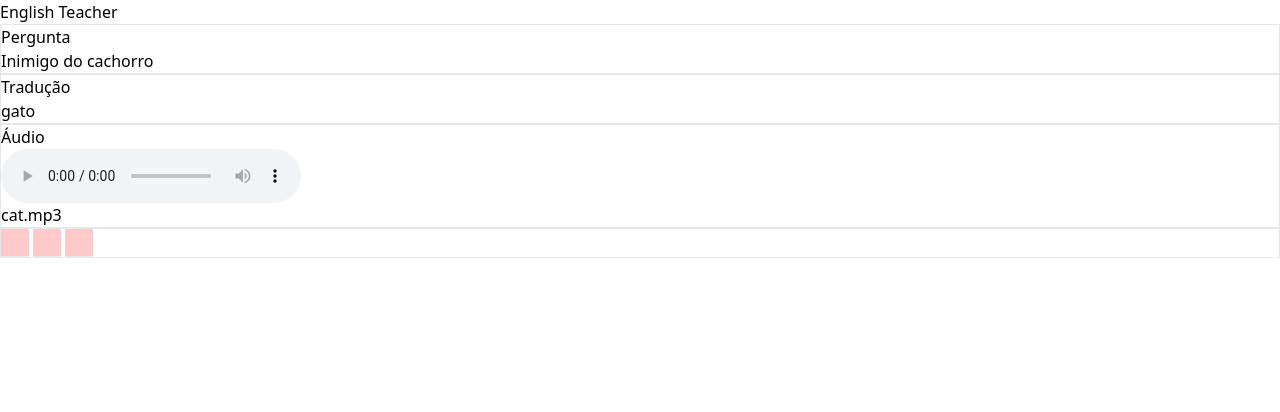
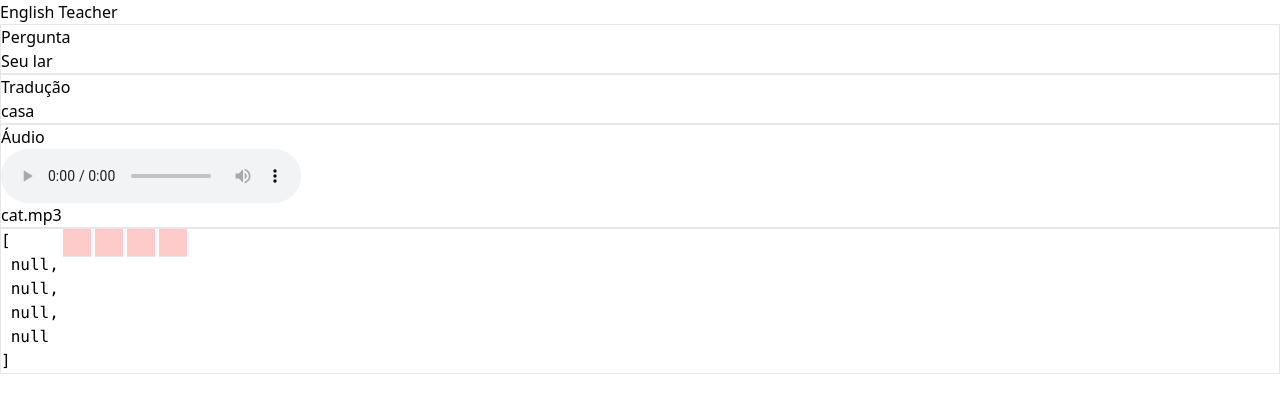
Before and after one commit to coffezilla/english-teacher, a React (Vite) app in the folder my-app/: page / in a window 1280 px wide. Shown: the top 412 px of the page. Built offline with nearby package versions, Linux system fonts and the light colour scheme.

Commit message:
basic function

```diff
--- a/my-app/package.json
+++ b/my-app/package.json
@@ -10,6 +10,7 @@
     "preview": "vite preview"
   },
   "dependencies": {
+    "lodash": "^4.17.21",
     "react": "^18.2.0",
     "react-dom": "^18.2.0"
   },
--- a/my-app/src/App.tsx
+++ b/my-app/src/App.tsx
@@ -1,81 +1,10 @@
-import { useEffect, useState } from "react";
-import { separatorOfStrings } from "./helpers/utils";
-
-interface ISUserWord {
-  english?: string[];
-  portuguese?: string;
-  question?: string;
-  audio?: string;
-}
+import MainPlayer from "./components/MainPlayer";
 
 function App() {
-  const [userWord, setUserWord] = useState<ISUserWord | null>(null);
-
-  {
-    useEffect(() => {
-      const english = "cat";
-      const portuguese = "gato";
-      const audio = "cat.mp3";
-      const question = "Inimigo do cachorro";
-      const wordStripped = separatorOfStrings(english);
-
-      setUserWord({
-        english: wordStripped,
-        portuguese: portuguese,
-        audio: audio,
-        question: question,
-      });
-    }, []);
-  }
-
   return (
     <>
       <div>
-        <h1>English Teacher</h1>
-        {userWord && (
-          <>
-            <div className="border">
-              <h2>Pergunta</h2>
-              <p>{userWord.question}</p>
-            </div>
-            <div className="border">
-              <h2>Tradução</h2>
-              <p>{userWord.portuguese}</p>
-            </div>
-            <div className="border">
-              <h2>Áudio</h2>
-              <audio src={`/audio/${userWord.audio}`} controls>
-                Play
-              </audio>
-              <p>{userWord.audio}</p>
-            </div>
-            <div className="border">
-              <ul className="flex space-x-1">
-                <li className="">
-                  <input
-                    type="text"
-                    className="border-b bg-red-200 text-lg h-7 w-7 text-center"
-                    maxLength={1}
-                  />
-                </li>
-                <li className="">
-                  <input
-                    type="text"
-                    className="border-b bg-red-200 text-lg h-7 w-7 text-center"
-                    maxLength={1}
-                  />
-                </li>
-                <li className="">
-                  <input
-                    type="text"
-                    className="border-b bg-red-200 text-lg h-7 w-7 text-center"
-                    maxLength={1}
-                  />
-                </li>
-              </ul>
-            </div>
-          </>
-        )}
+        <MainPlayer />
       </div>
     </>
   );
--- /dev/null
+++ b/my-app/src/components/MainPlayer.tsx
@@ -0,0 +1,117 @@
+import { useEffect, useRef, useState } from "react";
+import { separatorOfStrings } from "../helpers/utils";
+import _ from "lodash";
+
+interface ISUserWord {
+  english?: string[];
+  portuguese?: string;
+  question?: string;
+  audio?: string;
+}
+
+const MainPlayer = () => {
+  const [questionWord, setQuestionWord] = useState<ISUserWord | null>(null);
+  const [answerWord, setAnswerWord] = useState<string[] | null>(null);
+
+  const checkResult = () => {
+    const isCorrect = _.isEqual(questionWord?.english, answerWord);
+    // console.log("original: ", questionWord?.english);
+    // console.log("usuario: ", answerWord);
+    if (isCorrect) {
+      alert("ACERTOU!");
+    }
+  };
+
+  const handleLetter = (
+    e: React.ChangeEvent<HTMLInputElement>,
+    position: number
+  ) => {
+    e.preventDefault();
+    const currentLetter: string = e.target.value[e.target.value.length - 1];
+    const currentAnswer = answerWord;
+    currentAnswer[position] = currentLetter;
+    setAnswerWord(() => [...currentAnswer]);
+
+    const nextLetter =
+      position < currentAnswer.length - 1
+        ? position + 1
+        : currentAnswer.length - 1;
+
+    checkResult();
+
+    // go to the next letter
+    document.querySelector(`#input_${nextLetter}`)?.select();
+  };
+
+  useEffect(() => {
+    const english = "home";
+    const portuguese = "casa";
+    const audio = "cat.mp3";
+    const question = "Seu lar";
+    const wordStripped = separatorOfStrings(english);
+
+    setQuestionWord({
+      english: wordStripped,
+      portuguese: portuguese,
+      audio: audio,
+      question: question,
+    });
+
+    const answersInputs = Array(english.length);
+    // const answersInputs = wordStripped;
+    setAnswerWord(answersInputs);
+
+    console.log("size", answersInputs);
+  }, []);
+
+  return (
+    <>
+      <div>
+        <h1>English Teacher</h1>
+        {questionWord && answerWord && (
+          <>
+            <div className="border">
+              <h2>Pergunta</h2>
+              <p>{questionWord.question}</p>
+            </div>
+            <div className="border">
+              <h2>Tradução</h2>
+              <p>{questionWord.portuguese}</p>
+            </div>
+            <div className="border">
+              <h2>Áudio</h2>
+              <audio src={`/audio/${questionWord.audio}`} controls>
+                Play
+              </audio>
+              <p>{questionWord.audio}</p>
+            </div>
+            <div className="border">
+              <ul className="flex space-x-1">
+                <pre>{JSON.stringify(answerWord, null, 1)}</pre>
+                {questionWord.english?.map((letter, i) => {
+                  //   const ref = useRef<(HTMLDivElement | null)[]>();
+                  //   inputRefs.current[i] = ref;
+                  return (
+                    <li className="" key={letter}>
+                      <input
+                        id={`input_${i}`}
+                        type="text"
+                        className="border-b bg-red-200 text-lg h-7 w-7 text-center"
+                        maxLength={2}
+                        value={answerWord[i]}
+                        onChange={(e) => handleLetter(e, i)}
+                        // onFocus={(e) => e.current.select()}
+                      />
+                    </li>
+                  );
+                })}
+              </ul>
+            </div>
+          </>
+        )}
+      </div>
+    </>
+  );
+};
+
+export default MainPlayer;
```
Also changed, not shown: 2 other files (tests, documents, lock files or other folders).
